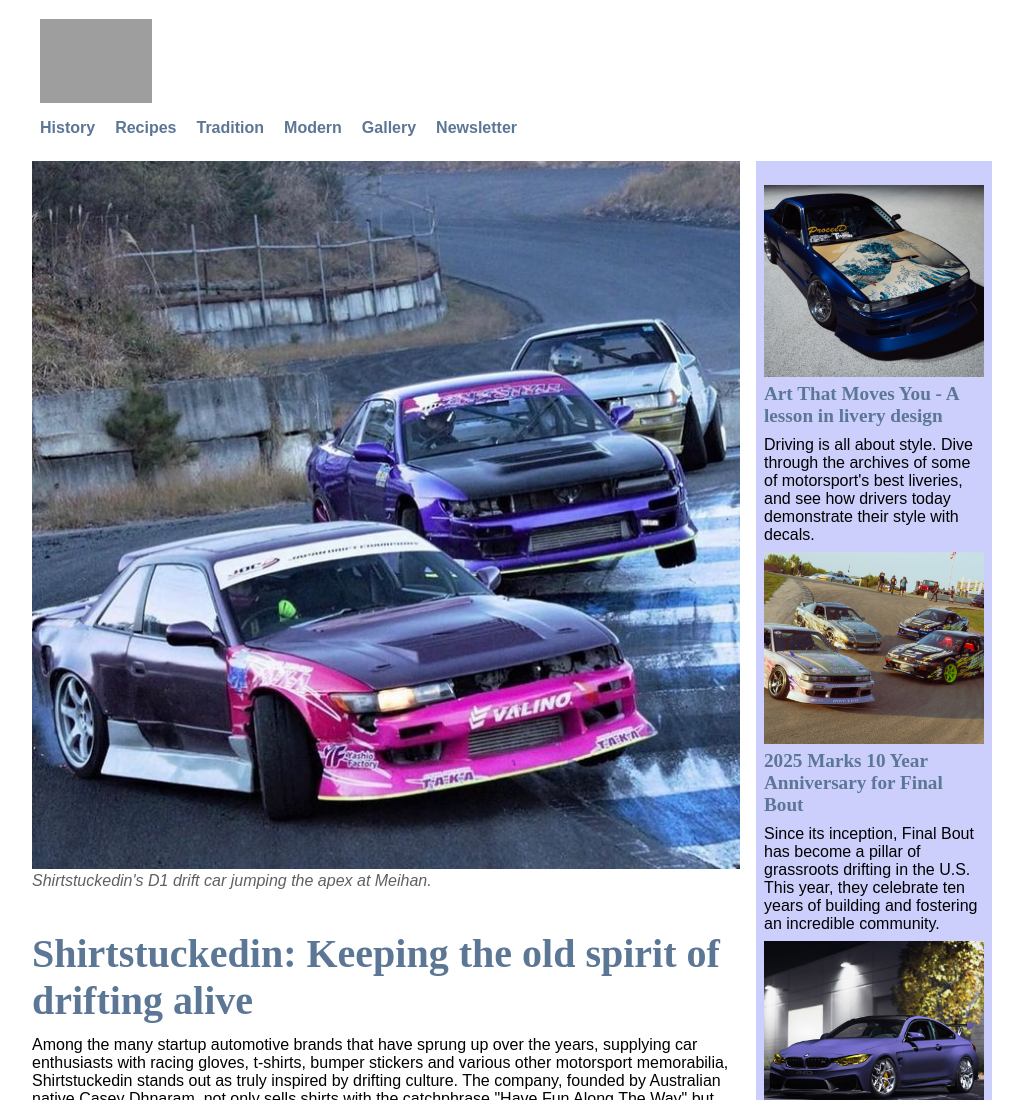
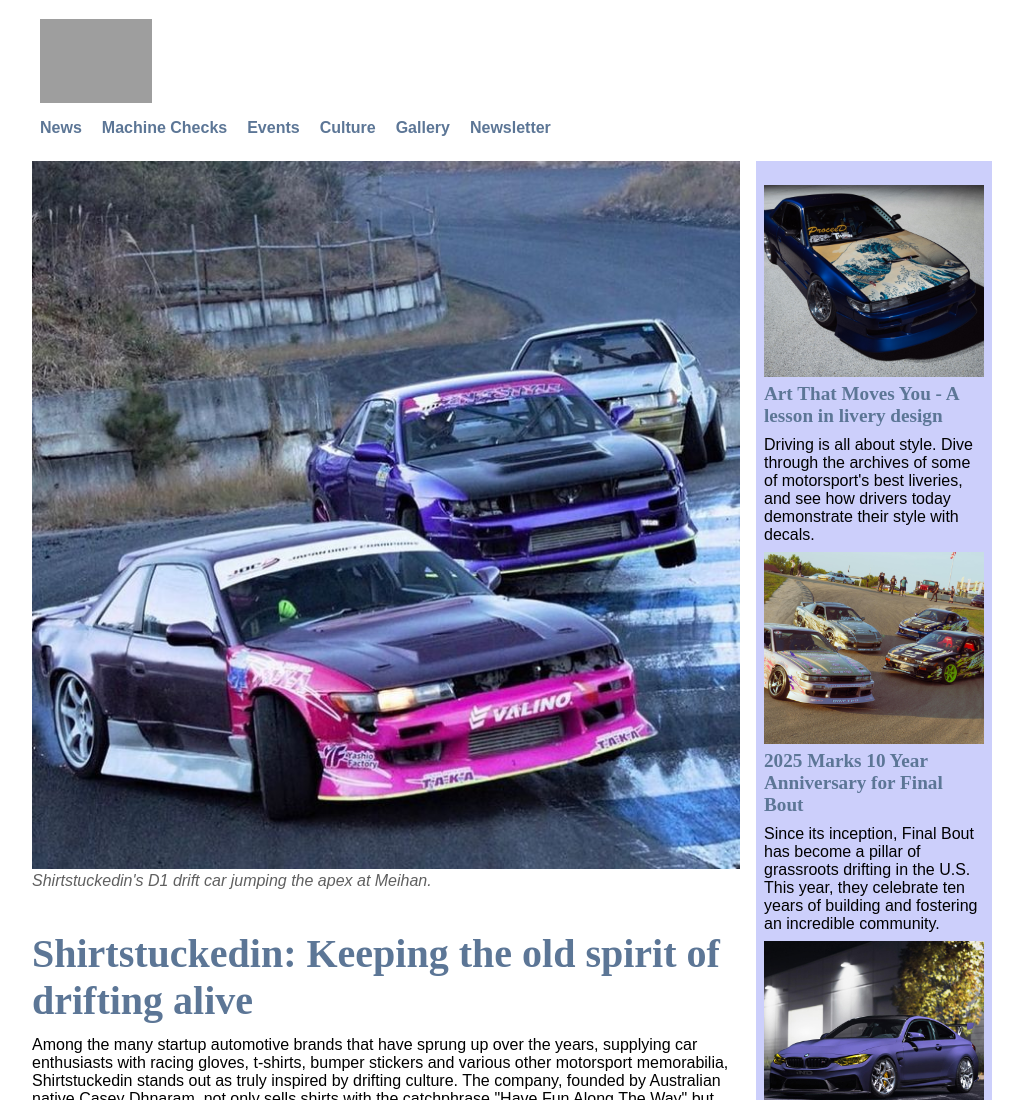
Before and after one commit to EthanSautto/EthanSautto.github.io, a plain HTML site: page grc339/digital-magazine/mainstory.html in a window 1280 px wide. Shown: the top 1100 px of the page, without its empty margins (128-1151 px from the left). Drawn offline with Linux system fonts and the light colour scheme; grey boxes are pictures that could not be loaded; a web font is replaced by a local one.

Commit message:
Update mainstory.html

```diff
--- a/grc339/digital-magazine/mainstory.html
+++ b/grc339/digital-magazine/mainstory.html
@@ -17,15 +17,15 @@
             <header>
                 <h1>
                     <a href="index.html">
-                        <img src="chassisbanner.svg" alt="tteok.">
+                        <img src="chassisbanner.svg" alt="Chassis.">
                     </a>
                 </h1>
                 <nav>
                     <ul>
-                        <li><a href="#">History</a></li>
-                        <li><a href="#">Recipes</a></li>
-                        <li><a href="#">Tradition</a></li>
-                        <li><a href="#">Modern</a></li>
+                        <li><a href="#">News</a></li>
+                        <li><a href="#">Machine Checks</a></li>
+                        <li><a href="#">Events</a></li>
+                        <li><a href="#">Culture</a></li>
                         <li><a href="photogallery.html">Gallery</a></li>
                         <li><a href="newsletter.html">Newsletter</a></li>
                     </ul>
```
